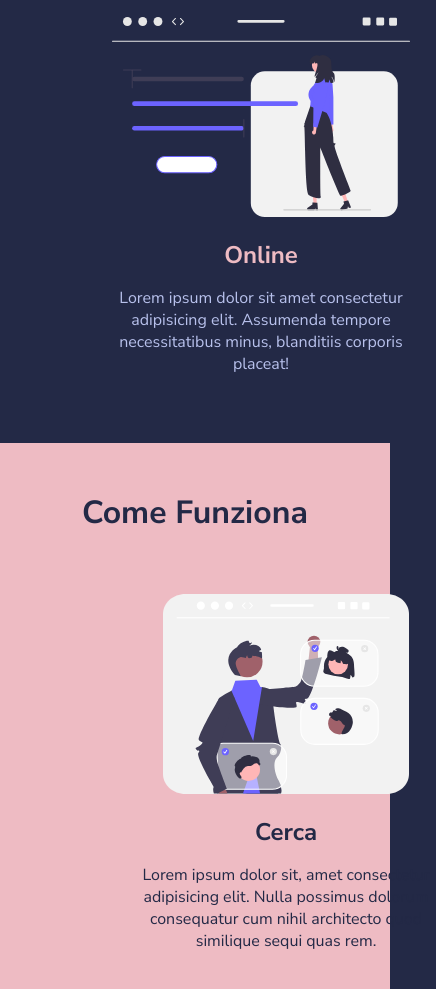
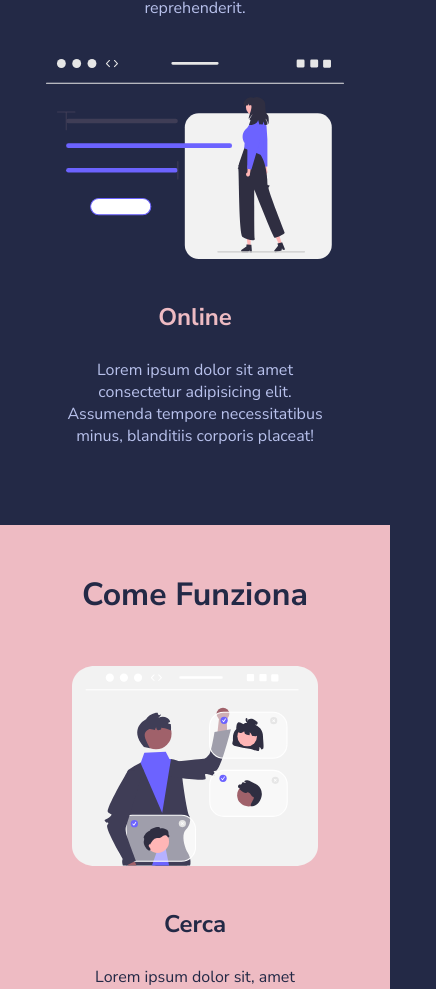
Before and after one commit to AnnaSpjut/html-css-resp-wannabe, a plain HTML site: page index.html in a window 390 px wide. Shown: the part 612-1601 px from the top of the page, 436 px wide, since content can reach past the window. Drawn offline with Linux system fonts and the light colour scheme.

Commit message:
[fix] title+bg why-us

```diff
--- a/css/style.css
+++ b/css/style.css
@@ -140,17 +140,41 @@ img {
         align-items: center;
     }
 
-    .row, .col, .card{
-        width: 300px;
+    h3{
+        padding-top: 20px;
+    }
+
+    .why-us h2{
+        display: flex;
+        margin-left: 1em;
+        margin-right: 1em;
+    }
+
+    .card p{
+        padding: 30px;
+        padding-top: 10px;
+    }
+
+    .card{
+        padding-top: 10px;
+    }
+
+    .lessons .col{
+        width: 100%;
         justify-content: center;
     }
 
-    .card p{
-        padding-bottom: 20px;
+    .steps .col{
+        width: 100%;
+        justify-content: center;
     }
 
-    .card{
-        padding-top: 20px;
-        justify-content: center;
+    .why-us{
+        background-color: black;
     }
+
+    .why-us .col{
+        width: 90%;
+    }
+
 }
```
